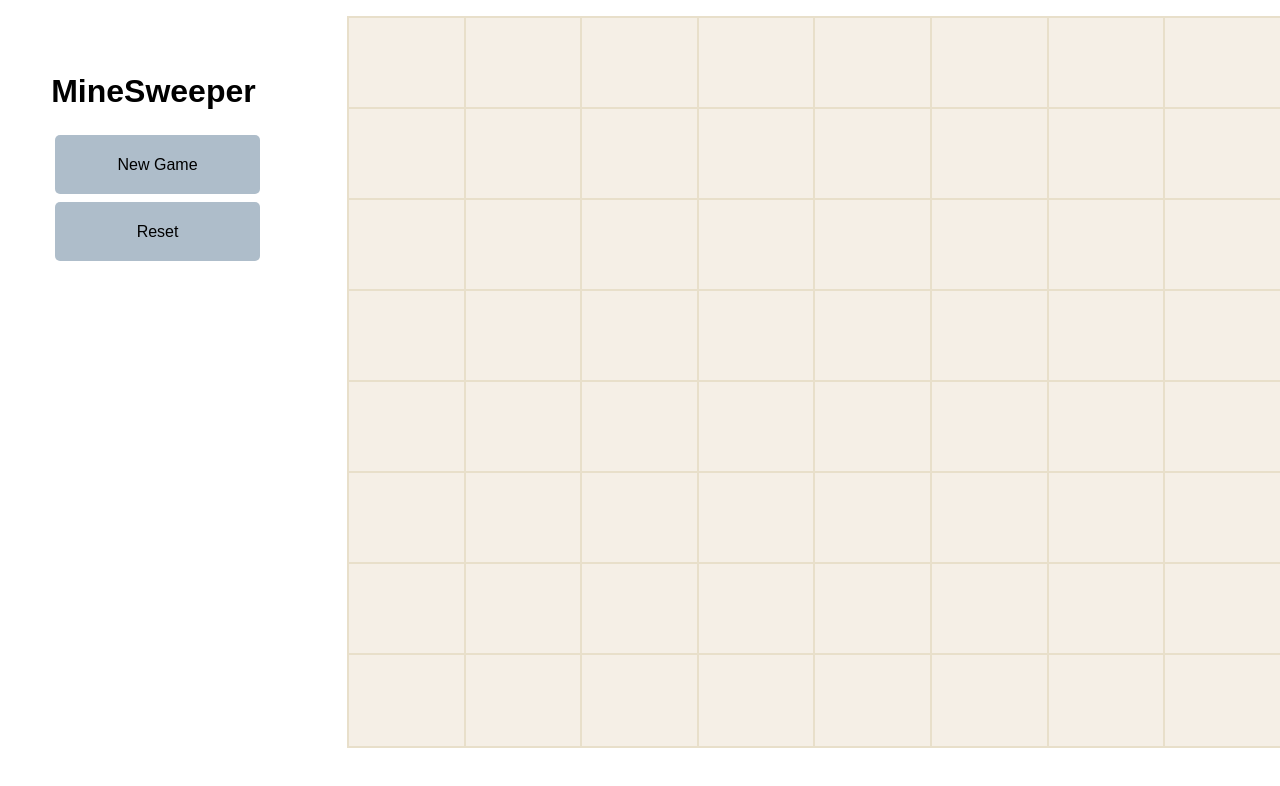
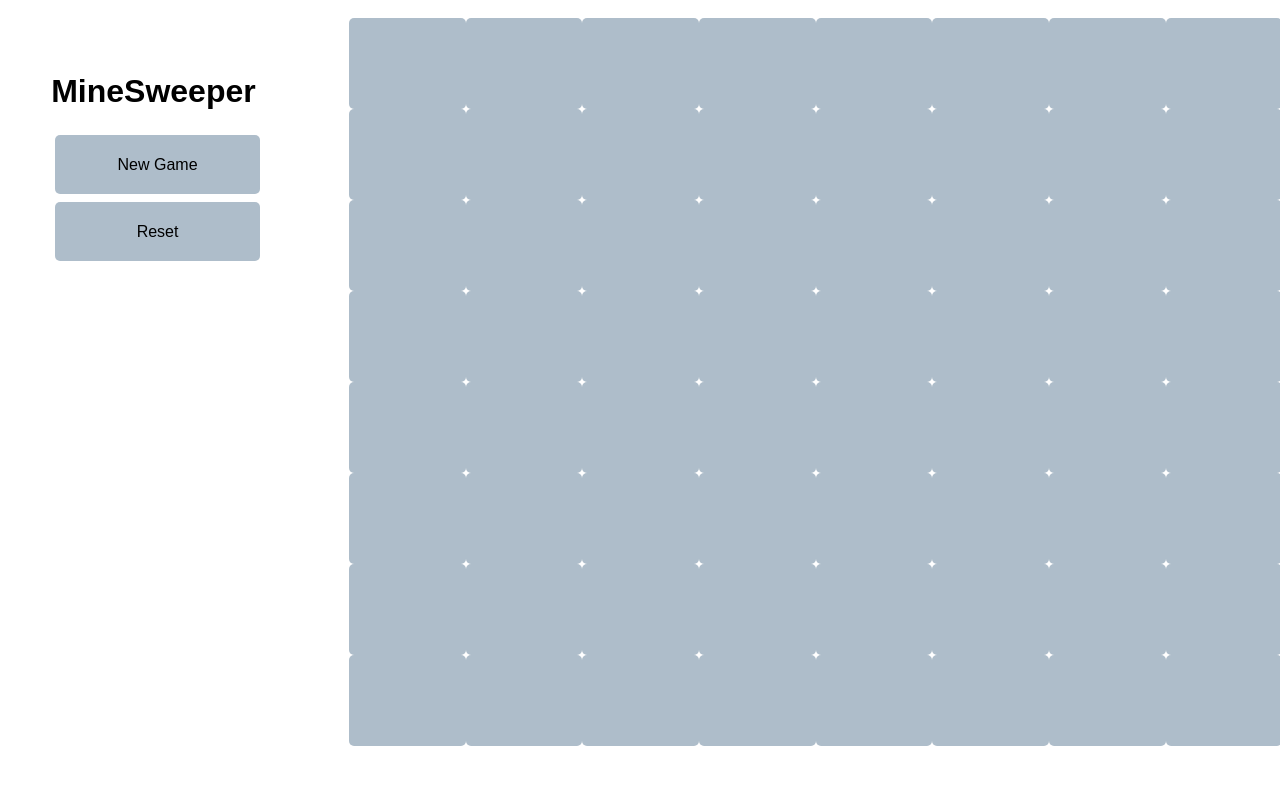
Before and after one commit to jonathanwears/minesweeper, a React (Vite) app: page / in a window 1280 px wide. Both pictures are taken after a click on the button "Start Game". Shown: the top 786 px of the page. Built offline with nearby package versions, Linux system fonts and the light colour scheme; a web font is replaced by a local one.

Commit message:
changed div to button

```diff
--- a/src/components/Tile.jsx
+++ b/src/components/Tile.jsx
@@ -35,14 +35,16 @@ function Tile({ index }) {
   }
 
   return (
-    <li
+    <button
       className="tile"
+      type="button"
       onContextMenu={handleTileRightClick}
       aria-label={`listItem${index}`}
       onClick={handleTileLeftClick}
+      alt="listItem{index}"
     >
       <TileUi index={index} />
-    </li>
+    </button>
   );
 }
 
```
